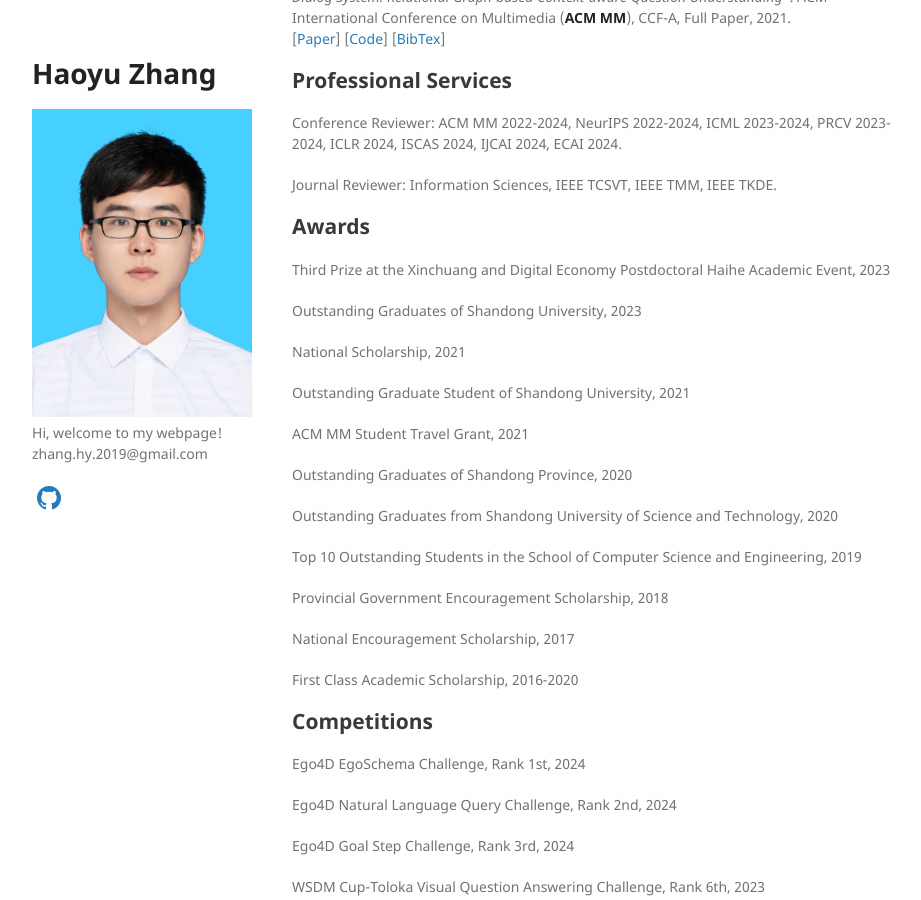
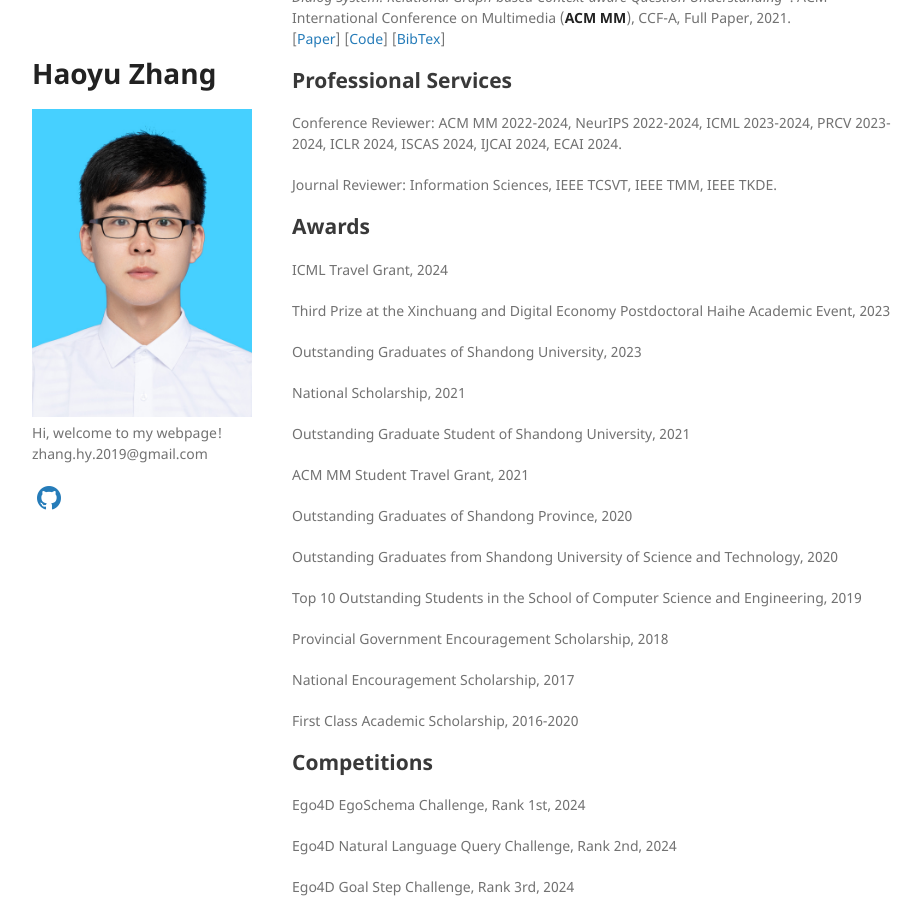
Before and after one commit to Hyu-Zhang/Hyu-Zhang.github.io, a Jekyll site: the page built from index.md, in a window 1280 px wide and 900 px high, scrolled down 1492 px. Shown: the whole window, without its empty margins (178-1099 px from the left). Built offline with Jekyll 4.4.1, drawn with Linux system fonts in a browser that asks for light colours; a style sheet for code colours, icons or effects is not loaded; our own code applies the rules of GitHub Pages for plain Markdown files.

Commit message:
Update index.md

```diff
--- a/index.md
+++ b/index.md
@@ -104,6 +104,8 @@ Journal Reviewer: Information Sciences, IEEE TCSVT, IEEE TMM, IEEE TKDE.
 <!--
 2023信创与数字经济博士后海河学术论坛，三等奖
 -->
+ICML Travel Grant, 2024
+
 Third Prize at the Xinchuang and Digital Economy Postdoctoral Haihe Academic Event, 2023
 
 Outstanding Graduates of Shandong University, 2023
```
